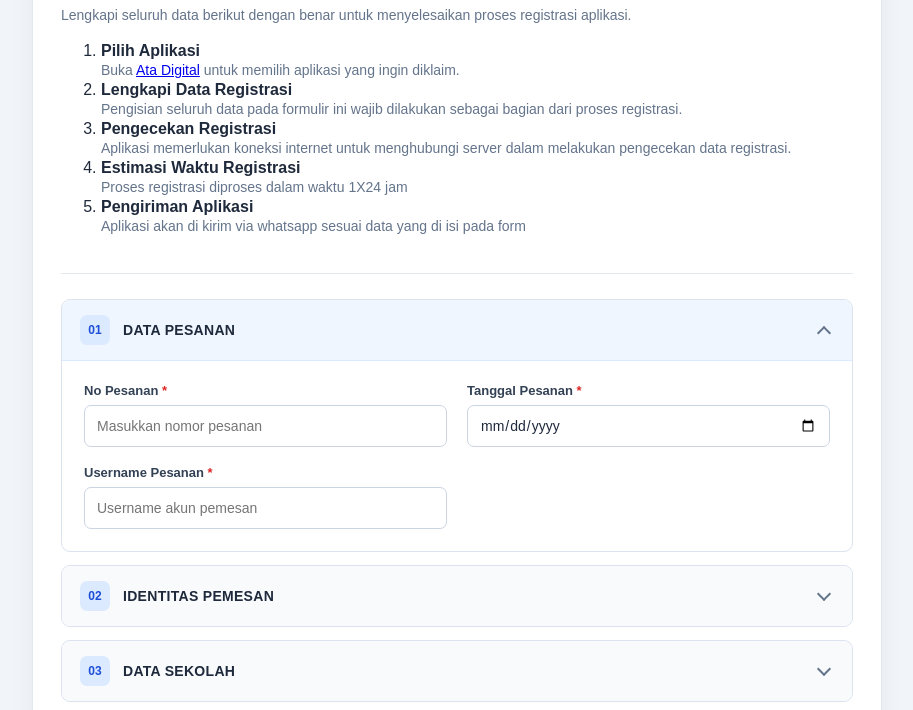
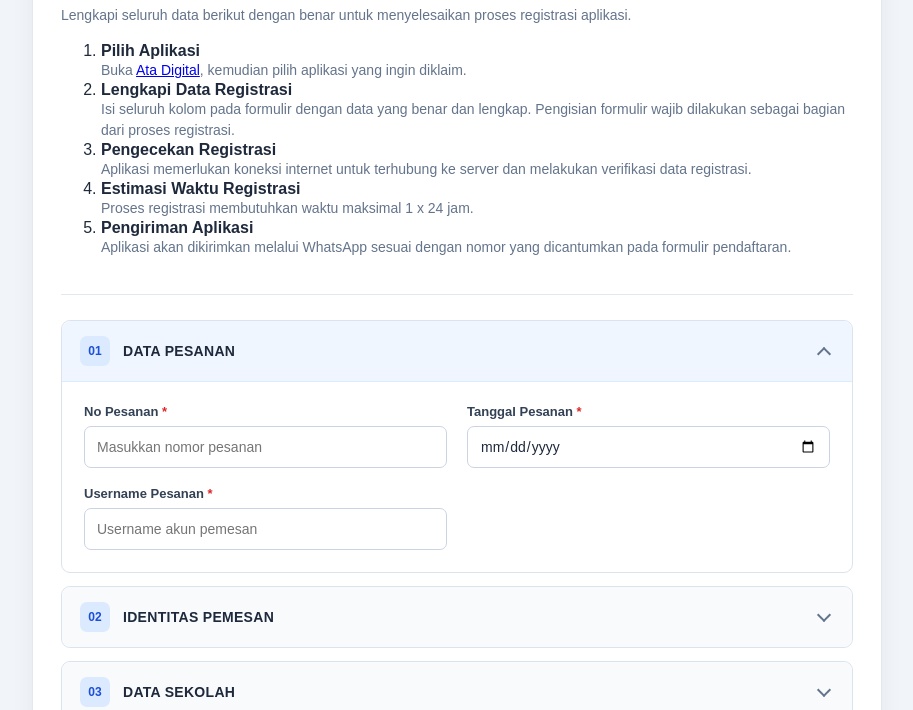
Before and after one commit to EmsinaDR/registrasiapp, a plain HTML site: page index.html in a window 1280 px wide. Shown: the part 90-800 px from the top of the page, without its empty margins (183-1096 px from the left). Drawn offline with Linux system fonts and the light colour scheme.

Commit message:
Update index.html

```diff
--- a/index.html
+++ b/index.html
@@ -22,23 +22,27 @@
     <ol>
         <li>
             <strong>Pilih Aplikasi</strong>
-            <p>Buka <a href="https://lynk.id/atadigital" target="_blank">Ata Digital</a> untuk memilih aplikasi yang ingin diklaim.</p>
+            <p>Buka <a href="https://lynk.id/atadigital" target="_blank" rel="noopener noreferrer">Ata Digital</a>, kemudian pilih aplikasi yang ingin diklaim.</p>
         </li>
+
         <li>
             <strong>Lengkapi Data Registrasi</strong>
-            <p>Pengisian seluruh data pada formulir ini wajib dilakukan sebagai bagian dari proses registrasi.</p>
+            <p>Isi seluruh kolom pada formulir dengan data yang benar dan lengkap. Pengisian formulir wajib dilakukan sebagai bagian dari proses registrasi.</p>
         </li>
+
         <li>
             <strong>Pengecekan Registrasi</strong>
-            <p>Aplikasi memerlukan koneksi internet untuk menghubungi server dalam melakukan pengecekan data registrasi.</p>
+            <p>Aplikasi memerlukan koneksi internet untuk terhubung ke server dan melakukan verifikasi data registrasi.</p>
         </li>
+
         <li>
             <strong>Estimasi Waktu Registrasi</strong>
-            <p>Proses registrasi diproses dalam waktu 1X24 jam</p>
+            <p>Proses registrasi membutuhkan waktu maksimal 1 x 24 jam.</p>
         </li>
+
         <li>
             <strong>Pengiriman Aplikasi</strong>
-            <p>Aplikasi akan di kirim via whatsapp sesuai data yang di isi pada form</p>
+            <p>Aplikasi akan dikirimkan melalui WhatsApp sesuai dengan nomor yang dicantumkan pada formulir pendaftaran.</p>
         </li>
     </ol>
 </div>
```
